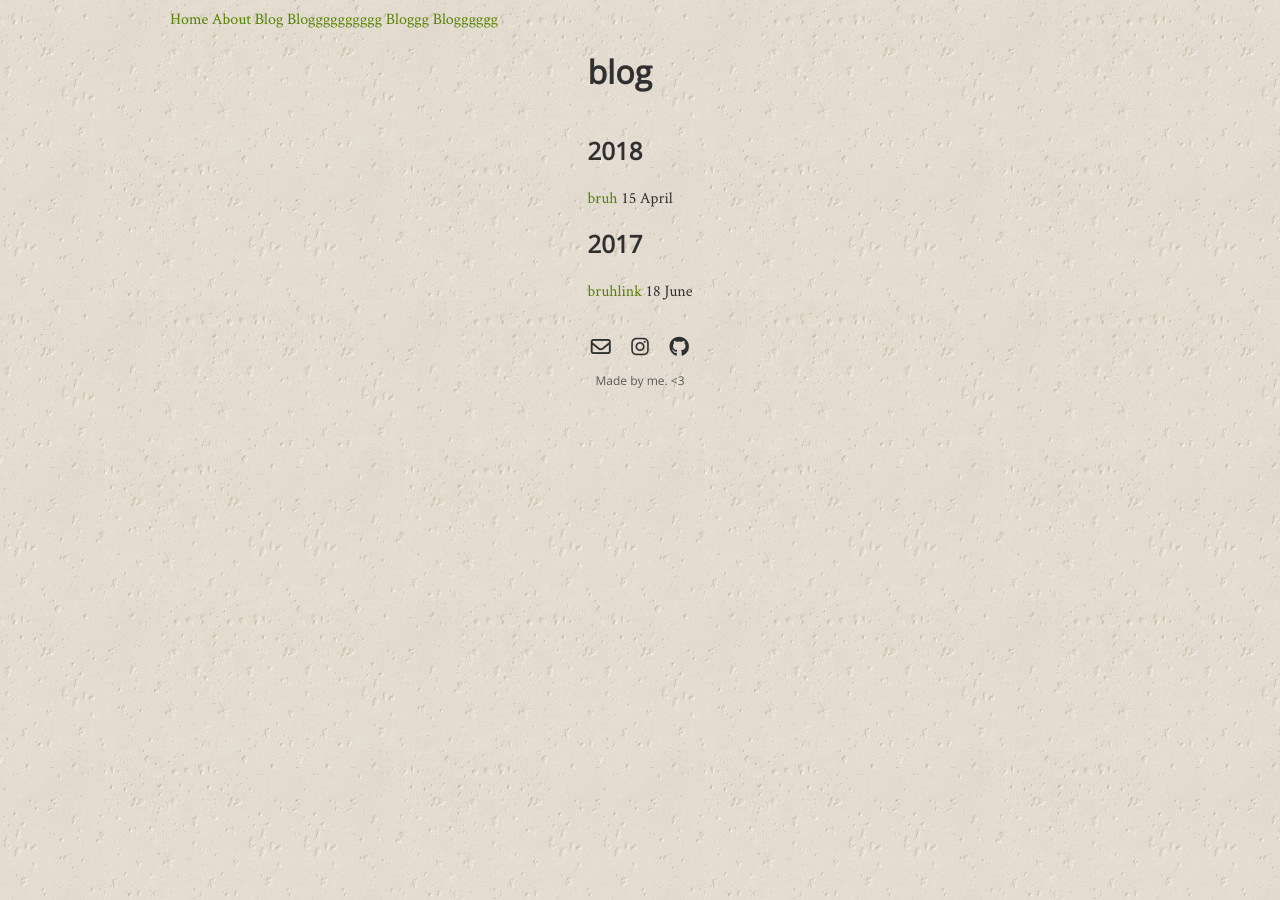
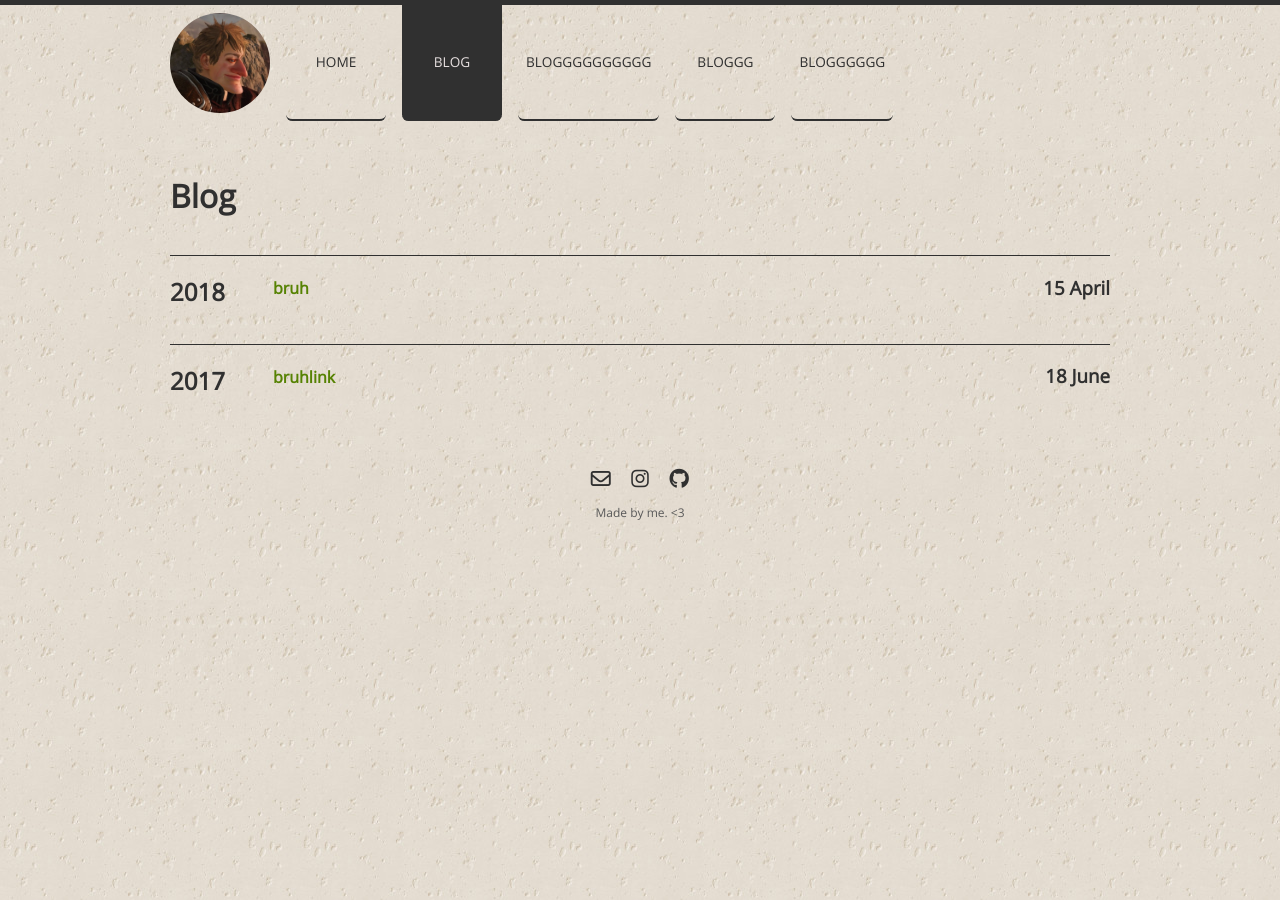
Before and after one commit to eacrawford02/eacrawford02.github.io, a Jekyll site: the page built from pages/blog.md, in a window 1280 px wide. Built offline with Jekyll 4.4.1, drawn with Linux system fonts in a browser that asks for light colours; nearby versions of some CDN libraries.

Commit message:
Styled navbar and blog page. Almost finished.

```diff
--- a/_includes/footer.html
+++ b/_includes/footer.html
@@ -1,6 +1,6 @@
 <div class="external-links">
 {% for item in site.data.external-links %}
-<a href="{{ item.link }}" title="{{ item.name }}">
+<a href="{{ item.link }}" title="{{ item.name }}" target="_blank">
   <i class="{{ item.icon }}"></i>
 </a>
 {% endfor %}
--- a/_includes/navigation.html
+++ b/_includes/navigation.html
@@ -1,9 +1,21 @@
 <nav id="main-navigation">
+
   {% for item in site.data.links %}
-  {% if page.url == item.url %}
-  <a href="{{ item.url }}" title="{{ item.title }}" class="current-page">{{ item.title }}</a>
-  {% else %}
-  <a href="{{ item.url }}" title="{{ item.title }}">{{ item.title }}</a>
+  {% if item.title == "About" %}
+  {% assign about_page = item.url %}
   {% endif %}
   {% endfor %}
+
+  <a href="{{ about_page }}" title="About" id="profile"></a>
+  <div id="page-links">
+    {% for item in site.data.links %}
+    {% if item.url != about_page %}
+    {% if page.url == item.url %}
+    <a href="{{ item.url }}" title="{{ item.title }}" class="current-page">{{ item.title }}</a>
+    {% else %}
+    <a href="{{ item.url }}" title="{{ item.title }}">{{ item.title }}</a>
+    {% endif %}
+    {% endif %}
+    {% endfor %}
+  </div>
 </nav>
--- a/_layouts/blog.html
+++ b/_layouts/blog.html
@@ -1,9 +1,10 @@
 ---
 layout: default
+title: Blog
 ---
 
 <main class="blog">
-  <h1 class="title">blog</h1>
+  <h1 class="title">{{ page.title }}</h1>
 
   <section class="post-list">
     {% assign sorted_posts = site.posts | sort: "date" | reverse %}
@@ -13,10 +14,12 @@ layout: default
     {% if counter == sorted_posts.size %}
     <div class="new-year">
       <h2>{{ post.date | date: "%Y" }}</h2>
-      <a href="{{ post.url | remove_first: '/' }}">{{ post.title }}</a>
+      <a href="{{ post.url | remove_first: '/' | absolute_url }}"><h4>{{ post.title }}</h4></a>
+      <div class="date">
         <time datetime="{{ post.date | date: '%Y-%m-%d' }}">
-        {{ post.date | date: "%-d %B" }}
+          <h3>{{ post.date | date: "%-d %B" }}</h3>
         </time>
+      </div>
     </div>
     {% else %}
     {% assign counter = counter | plus: 1 %}
@@ -25,17 +28,21 @@ layout: default
     {% if current_year != next_year %}
     <div class="new-year">
       <h2>{{ post.date | date: "%Y" }}</h2>
-      <a href="{{ post.url | remove_first: '/' }}">{{ post.title }}</a>
+      <a href="{{ post.url | remove_first: '/' | absolute_url }}"><h4>{{ post.title }}</h4></a>
+      <div class="date">
         <time datetime="{{ post.date | date: '%Y-%m-%d' }}">
-        {{ post.date | date: "%-d %B" }}
+          <h3>{{ post.date | date: "%-d %B" }}</h3>
         </time>
+      </div>
     </div>
     {% else %}
     <div class="current-year">
-      <a href="{{ post.url | remove_first: '/' }}">{{ post.title }}</a>
+      <a href="{{ post.url | remove_first: '/' | absolute_url }}"><h4>{{ post.title }}</h4></a>
+      <div class="date">
         <time datetime="{{ post.date | date: '%Y-%m-%d' }}">
-        {{ post.date | date: "%-d %B" }}
+          <h3>{{ post.date | date: "%-d %B" }}</h3>
         </time>
+      </div>
     </div>
     {% endif %}
     {% endif %}
--- a/_layouts/default.html
+++ b/_layouts/default.html
@@ -4,6 +4,7 @@
     {% include head.html %}
   </head>
   <body>
+    <div id="line"></div>
     <main class="container">
       <header>
         {% include navigation.html %}
--- a/assets/css/main.css
+++ b/assets/css/main.css
@@ -26,6 +26,13 @@ body {
   color: #303030;
   background-image: url("../images/background.jpg");
   background-repeat: repeat;
+  margin: 0;
+}
+
+body > #line {
+  width: 100%;
+  height: 0;
+  border-top: 5px solid #303030;
 }
 
 main {
@@ -36,7 +43,7 @@ main {
   margin-right: auto;
 }
 
-h1, h2, h3, h4, h5, h6, .page-links {
+h1, h2, h3, h4, h5, h6, .page-links, nav {
   font-family: 'open_sansregular', sans-serif;
 }
 
@@ -127,11 +134,98 @@ Header & Navigation
 =============================================================================
 */
 
+header > nav#main-navigation {
+  display: flex;
+  width: 100%;
+  margin-bottom: 2rem;
+}
+
+header > nav#main-navigation > #profile {
+  display: block;
+  width: 100px;
+  height: 100px;
+  border-radius: 50px;
+  border: none;
+  margin-top: 0.5rem;
+  margin-bottom: 0.5rem;
+  background-image: url("../images/profile.jpg");
+  background-position: center;
+  background-size: 100%;
+}
+
+header > nav#main-navigation > #page-links {
+  display: flex;
+  width: calc(100% - 100px);
+  font-size: 0.85rem;
+}
+
+header > nav#main-navigation > #page-links > a {
+  display: block;
+  flex-basis: 10%;
+  margin-left: 1rem;
+  margin-top: -0.5rem;
+  padding-left: 0.5rem;
+  padding-right: 0.5rem;
+  padding-top: 3.5rem;
+  border-bottom: 2px solid #303030;
+  border-radius: 0 0 0.4rem 0.4rem;
+  text-align: center;
+  color: #303030;
+  text-transform: uppercase;
+  transition: all ease-in-out 0.3s;
+}
+
+header > nav#main-navigation > #page-links > a:hover {
+  background-color: #303030;
+  color: #E4DDDD;
+  border-bottom: none;
+  transform: translateY(0.5rem);
+}
+
+header > nav#main-navigation > #page-links > a.current-page {
+  background-color: #303030;
+  color: #E4DDDD;
+}
+
 /*
 =============================================================================
 Blog
 =============================================================================
 */
+
+main.blog {
+  display: flex;
+  flex-direction: column;
+  width: 100%;
+}
+
+main.blog > section.post-list {
+  display: flex;
+  flex-direction: column;
+  width: 100%;
+  margin-top: 1rem;
+}
+
+main.blog > section.post-list > div {
+  display: flex;
+  width: 100%;
+  margin-bottom: 1rem;
+}
+
+main.blog > section.post-list > div.new-year {
+  border-top: 1px solid #303030;
+}
+
+main.blog > section.post-list > div > .date {
+  display: block;
+  flex-grow: 0;
+}
+
+main.blog > section.post-list > div > a {
+  display: block;
+  flex-grow: 1;
+  padding-left: 3rem;
+}
 
 /*
 =============================================================================
@@ -159,7 +253,7 @@ footer .external-links > a {
 }
 
 footer .external-links > a:hover {
-  color: #595959;
+  color: #838383;
 }
 
 footer > #message {
```
Lines whose indentation alone changed are shown as unchanged.
